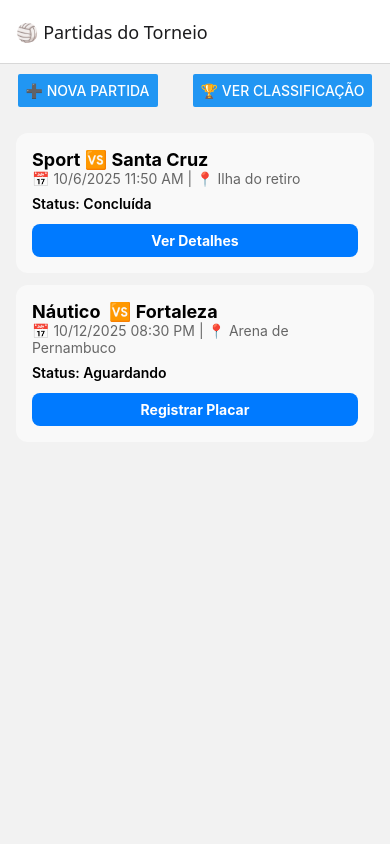
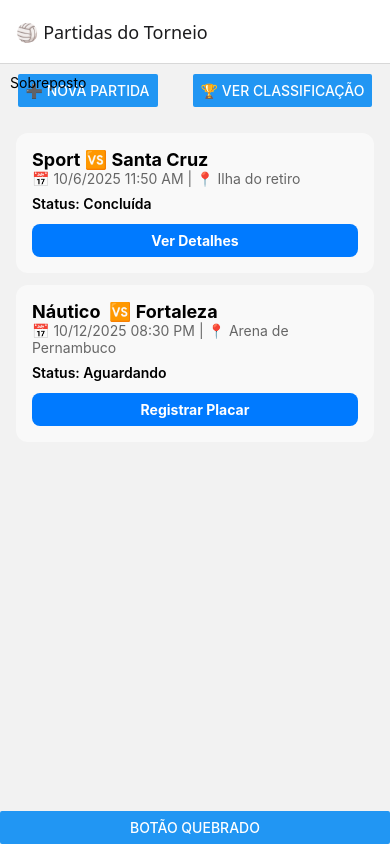
Before and after one commit to WhitexNinja/site_volei, a React Native app in the folder site_volei/: screen /Partidas in a window 390 px wide. Built offline with nearby package versions, Linux system fonts and the light colour scheme; data requests are answered from the project's data file.

Commit message:
Update Partidas.js

```diff
--- a/site_volei/screens/Partidas.js
+++ b/site_volei/screens/Partidas.js
@@ -1,3 +1,4 @@
+// Partidas.js
 import React, { useState, useCallback } from 'react';
 import { View, Text, FlatList, StyleSheet, TouchableOpacity, Button, Alert } from 'react-native';
 import { useNavigation, useFocusEffect } from '@react-navigation/native';
@@ -62,6 +63,10 @@
         renderItem={renderItem}
         contentContainerStyle={styles.listContainer}
       />
+        {/* Bug Simples 3: Botão quebrado - não faz nada */}
+        <Button title="Botão Quebrado" onPress={() => {}} />
+        {/* Bug Simples 4: Texto sobreposto */}
+        <Text style={{ position: 'absolute', top: 10, left: 10 }}>Sobreposto</Text>
     </View>
   );
 }
```
